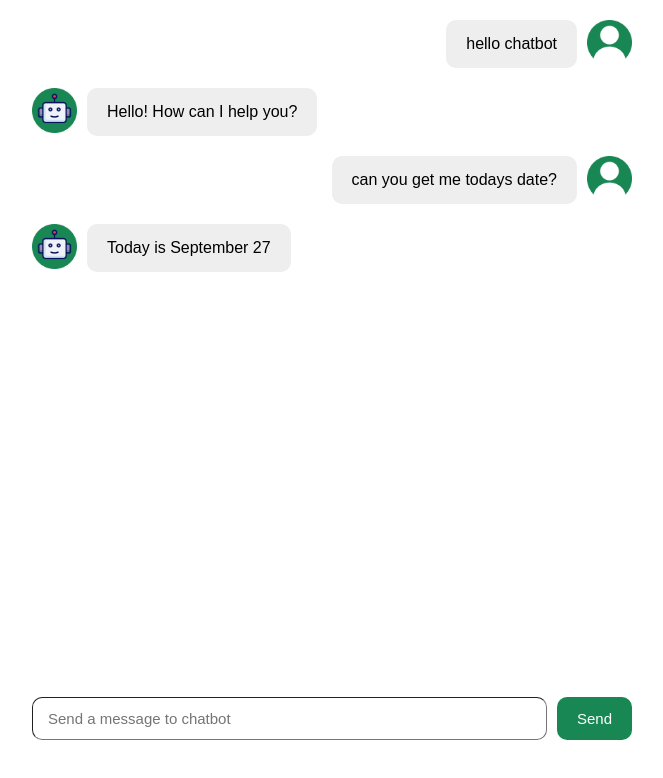
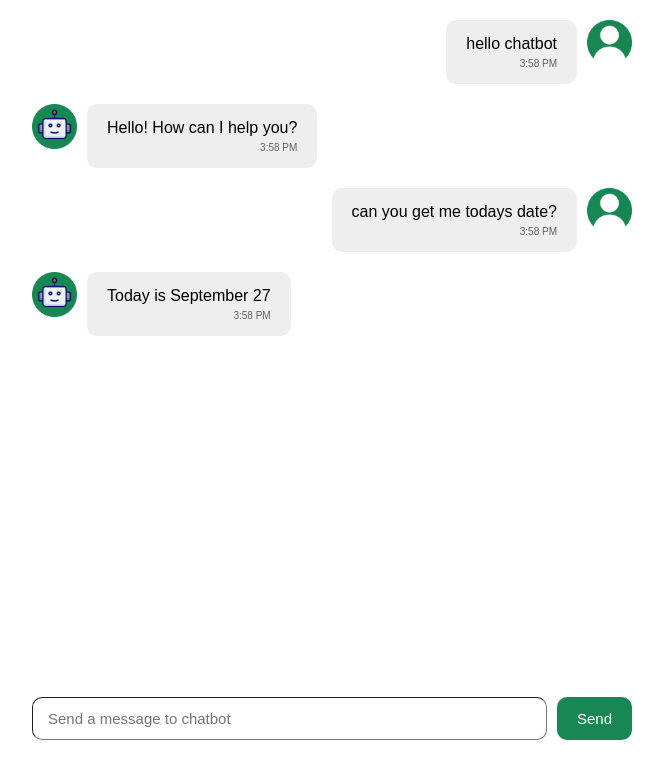
Before and after one commit to garimagc7/Chatbox, a React (Vite) app in the folder Chatbox-react/: page / in a window 1280 px wide. Shown: the top 778 px of the page, without its empty margins (308-971 px from the left). Built offline with nearby package versions, Linux system fonts and the light colour scheme.

Commit message:
Adding message timestamps

```diff
--- a/Chatbox-react/src/App.css
+++ b/Chatbox-react/src/App.css
@@ -66,3 +66,10 @@
   scrollbar-width: none;
 
 }
+
+.chat-message-time {
+  font-size: 10px;
+  margin-top: 5px;
+  opacity: 0.6;
+  text-align: right;
+}
--- a/Chatbox-react/src/App.jsx
+++ b/Chatbox-react/src/App.jsx
@@ -7,19 +7,23 @@ function App() {
     const [chatMessages, setChatMessages] = useState([{
     message: 'hello chatbot',
     sender: 'user',
-    id: 'id1'
+    id: 'id1',
+    time: new Date()
     }, {
     message: 'Hello! How can I help you?',
     sender: 'robot',
-    id: 'id2'
+    id: 'id2',
+    time: new Date()
     }, {
     message: 'can you get me todays date?',
     sender: 'user',
-    id: 'id3'
+    id: 'id3',
+    time: new Date()
     }, {
     message: 'Today is September 27',
     sender: 'robot',
-    id: 'id4'
+    id: 'id4',
+    time: new Date()
     }]);
 
 return (
--- a/Chatbox-react/src/components/ChatMessage.jsx
+++ b/Chatbox-react/src/components/ChatMessage.jsx
@@ -1,7 +1,7 @@
 import RobotProfileImage from '../assets/robot.png'
 import UserProfileImage from '../assets/user.png'
 
-export function ChatMessage({message, sender}){
+export function ChatMessage({message, sender, time}){
     return(
         <div className = {sender === 'user'? 'chat-message-user' : 'chat-message-robot'
         }>
@@ -9,8 +9,17 @@ export function ChatMessage({message, sender}){
                 <img src={ RobotProfileImage} width="50"
                 className = "chat-message-profile"/>
             )}
-            <div className = "chat-message-text">
-                { message }
+            <div className="chat-message-text">
+                <div>
+                    {message}
+                </div>
+
+                <div className="chat-message-time">
+                    {time.toLocaleTimeString([], {
+                    hour: 'numeric',
+                    minute: '2-digit'
+                })}
+                </div>
             </div>
             {sender == "user" && (
                 <img src={ UserProfileImage} width="50"
--- a/Chatbox-react/src/components/ChatMessages.jsx
+++ b/Chatbox-react/src/components/ChatMessages.jsx
@@ -19,6 +19,7 @@ export function ChatMessages({ chatMessages }) {
                 <ChatMessage
                     message={chatMessage.message}
                     sender={chatMessage.sender}
+                    time={chatMessage.time}
                     key={chatMessage.id}
                 />
             );
--- a/Chatbox-react/src/components/Chatinput.jsx
+++ b/Chatbox-react/src/components/Chatinput.jsx
@@ -27,7 +27,8 @@ export function ChatInput( { chatMessages, setChatMessages}){
         {
         message: inputText,
         sender: 'user',
-        id: crypto.randomUUID()
+        id: crypto.randomUUID(),
+        time: new Date()
         }
     ];
 
@@ -39,7 +40,8 @@ export function ChatInput( { chatMessages, setChatMessages}){
         {
         message: response,
         sender: 'robot',
-        id: crypto.randomUUID()
+        id: crypto.randomUUID(),
+        time: new Date()
         }
     ]);
 
```
